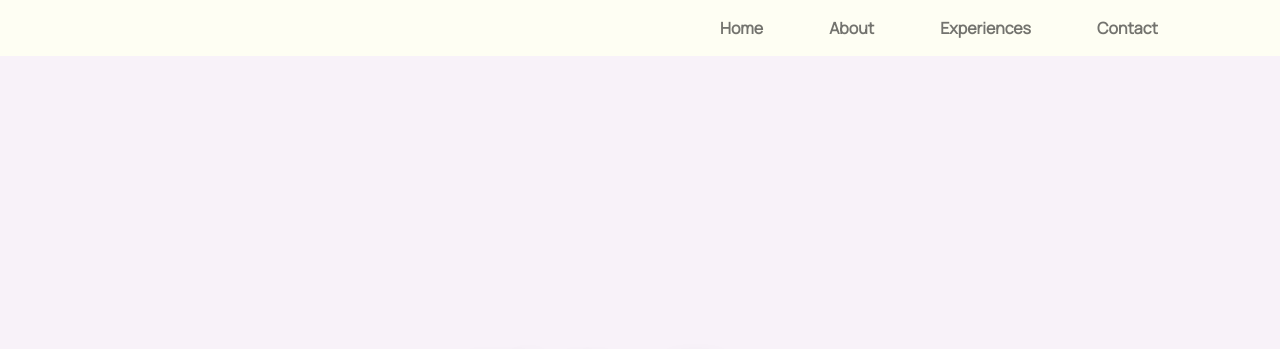
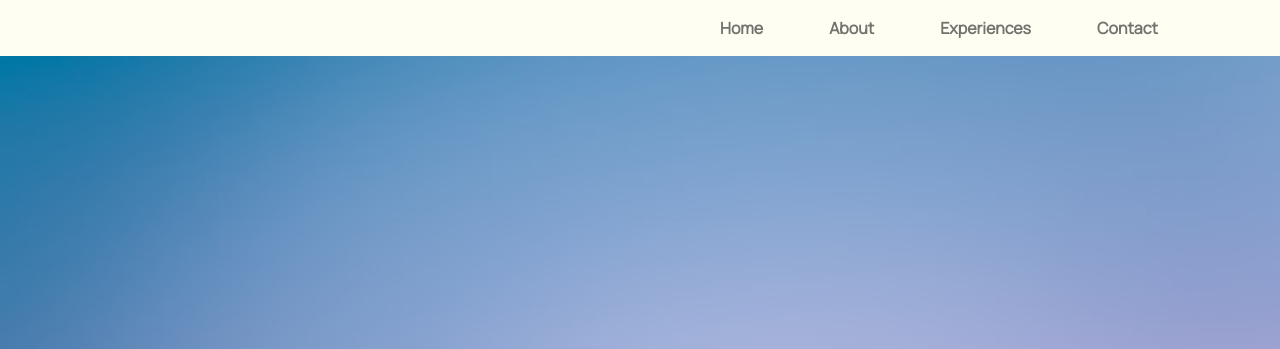
Before and after one commit to erzajanitra/Pemrograman-Web-B, a plain HTML site: page index.html in a window 1280 px wide. Shown: the top 349 px of the page. Drawn offline with Linux system fonts and the light colour scheme.

Commit message:
Update main.css

```diff
--- a/css/main.css
+++ b/css/main.css
@@ -33,7 +33,7 @@ img{
     padding-left: 4rem;
     padding-right: 4rem;
     padding-bottom: 8rem;
-    background: #F8F2F9 !important;
+    background: #FEFEF3 url(/img/photo-1554034483-04fda0d3507b.jpg);
     -webkit-background-size: cover;
 	-moz-background-size: cover;
 	background-size: cover;
```
